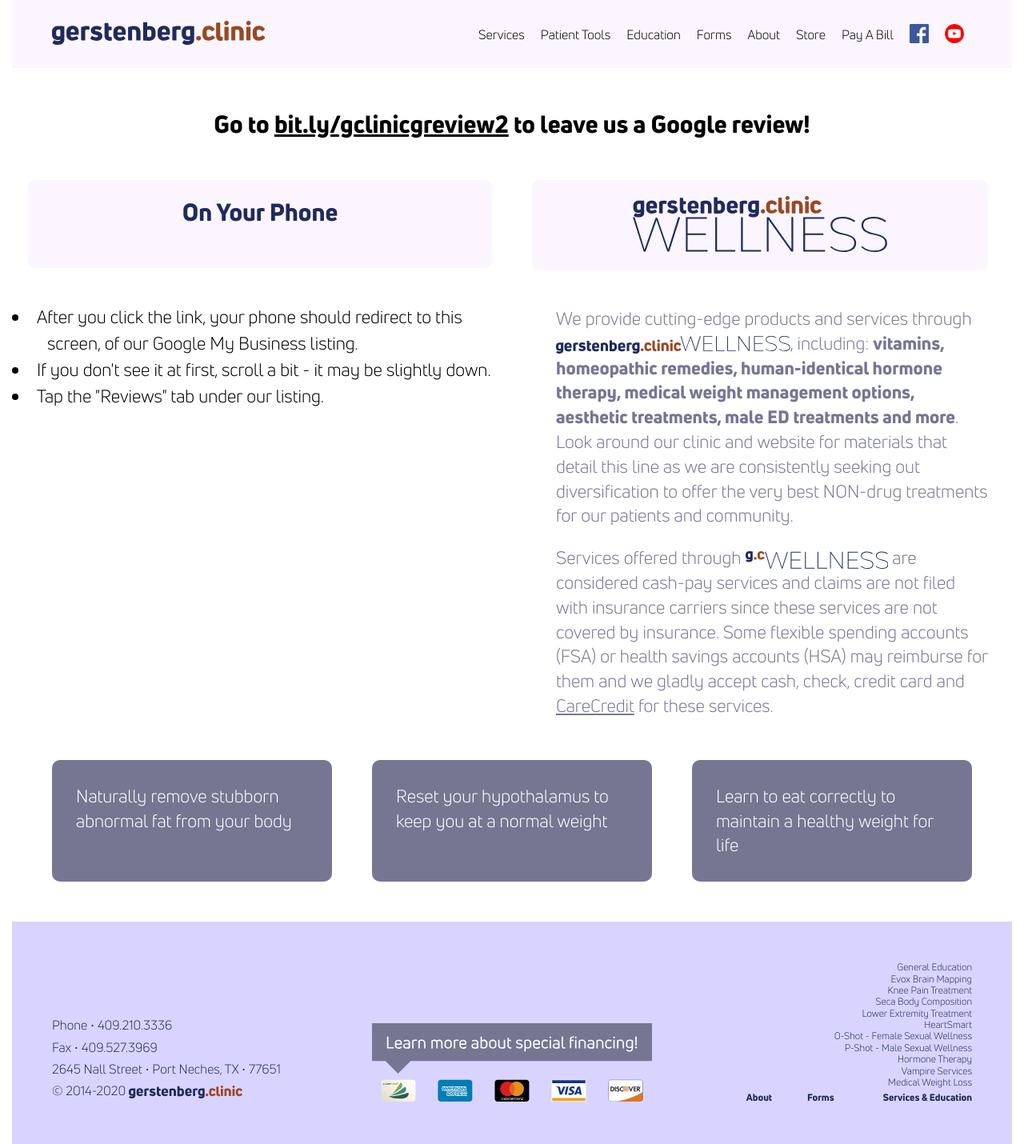
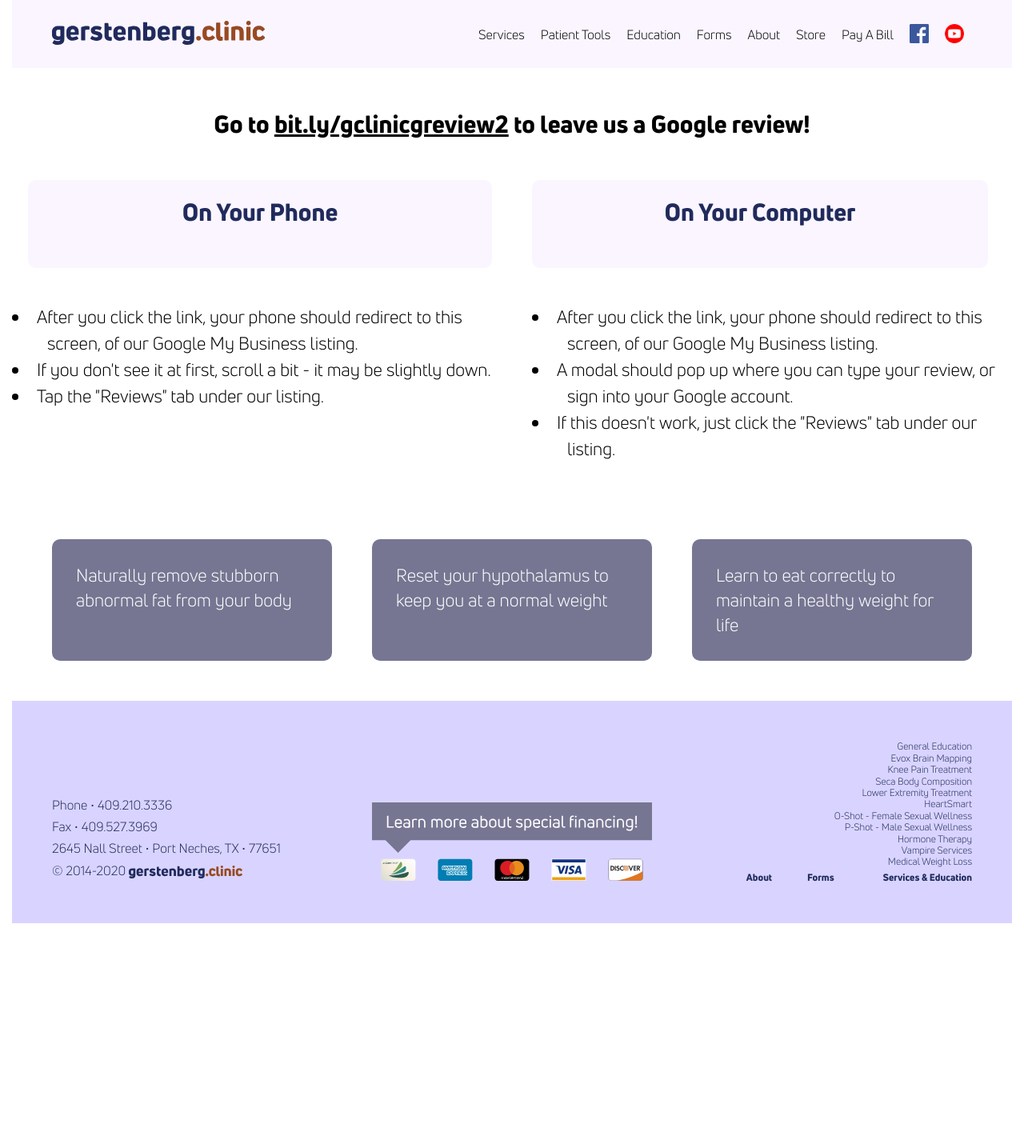
Before and after one commit to theneverwoods/gerstenberg.clinic, a Jekyll site: the page built from review.html, in a window 1280 px wide. Shown: the whole page at 80% size. Built offline with Jekyll 4.4.1, drawn with Linux system fonts in a browser that asks for light colours; after the commit the page ends 1154 px from its top, so only the background shows below that.

Commit message:
Update review.html

```diff
--- a/review.html
+++ b/review.html
@@ -26,14 +26,18 @@ redirect_from: /review
   </div>
   <div class="half">
     <div class="card light">
-      {% include svgs/gc-wellness.html %}
+      <p>
+        <h2>On Your Computer</h2>
+      </p>
     </div>
-    <p>
-      We provide cutting-edge products and services through {% include svgs/gc-wellness-inline.html %}, including: <strong>vitamins, homeopathic remedies, human-identical hormone therapy, medical weight management options, aesthetic treatments, male ED treatments and more</strong>. Look around our clinic and website for materials that detail this line as we are consistently seeking out diversification to offer the very best NON-drug treatments for our patients and community.
-    </p>
-    <p>
-      Services offered through {% include svgs/gc-wellness-abbreviated.html %} are considered cash-pay services and claims are not filed with insurance carriers since these services are not covered by insurance. Some flexible spending accounts (FSA) or health savings accounts (HSA) may reimburse for them and we gladly accept cash, check, credit card and <a href="{{ site.baseurl }}/care">CareCredit</a> for these services.
-    </p>
+    <div>
+        <ul>
+            <li>After you click the link, your phone should redirect to this screen, of our Google My Business listing. </li>
+            <li>A modal should pop up where you can type your review, or sign into your Google account. </li>
+            <li>If this doesn't work, just click the "Reviews" tab under our listing.</li>
+        </ul>
+        <div><img href="img/review-phone1.png"></div>
+    </div>
   </div>
 </div>
 
```
